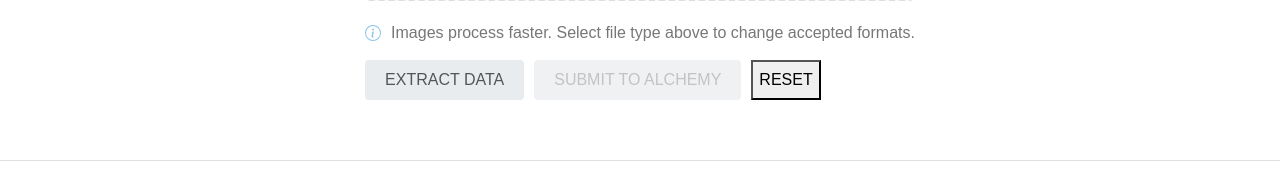
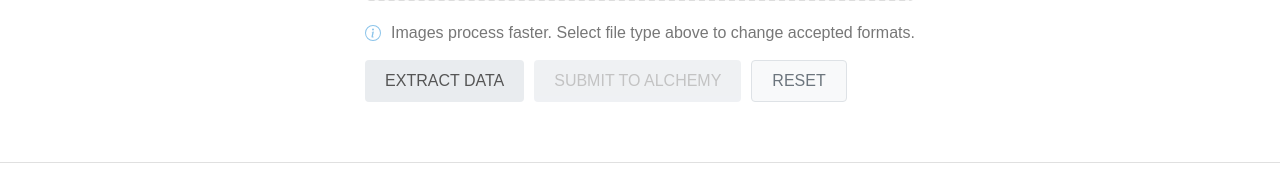
Before and after one commit to pbrose82/coa-ocr-simple, a Flask app: page / in a window 1280 px wide. Shown: the part 667-858 px from the top of the page. Run offline with Flask 2, Linux system fonts and the light colour scheme.

Commit message:
Update styles.css

```diff
--- a/static/css/styles.css
+++ b/static/css/styles.css
@@ -219,3 +219,17 @@ input[type="file"] {
 .progress-bar {
     background-color: #8bc4ea;
 }
+/* Reset button */
+.btn-reset {
+    background-color: #f8f9fa;
+    color: #6c757d;
+    border: 1px solid #dee2e6;
+    padding: 8px 20px;
+    border-radius: 4px;
+    cursor: pointer;
+    transition: all 0.3s ease;
+}
+
+.btn-reset:hover {
+    background-color: #e2e6ea;
+}
```
